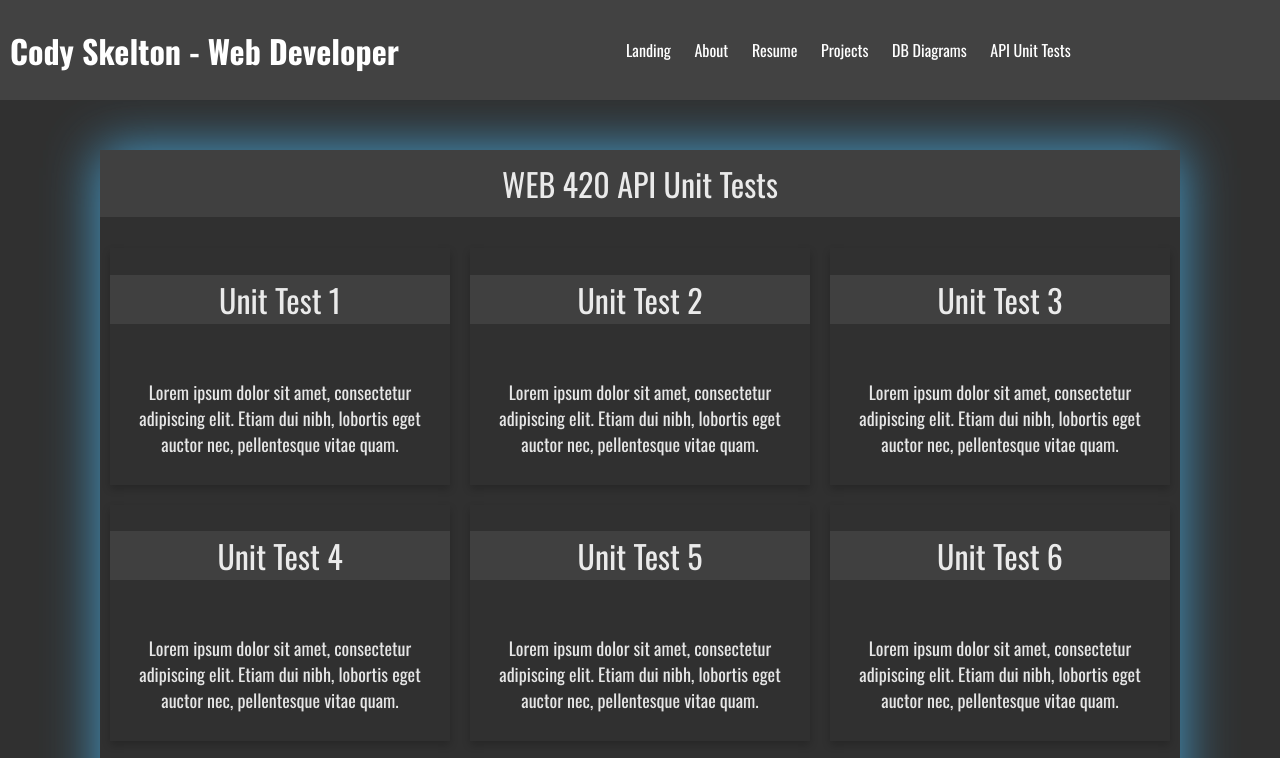
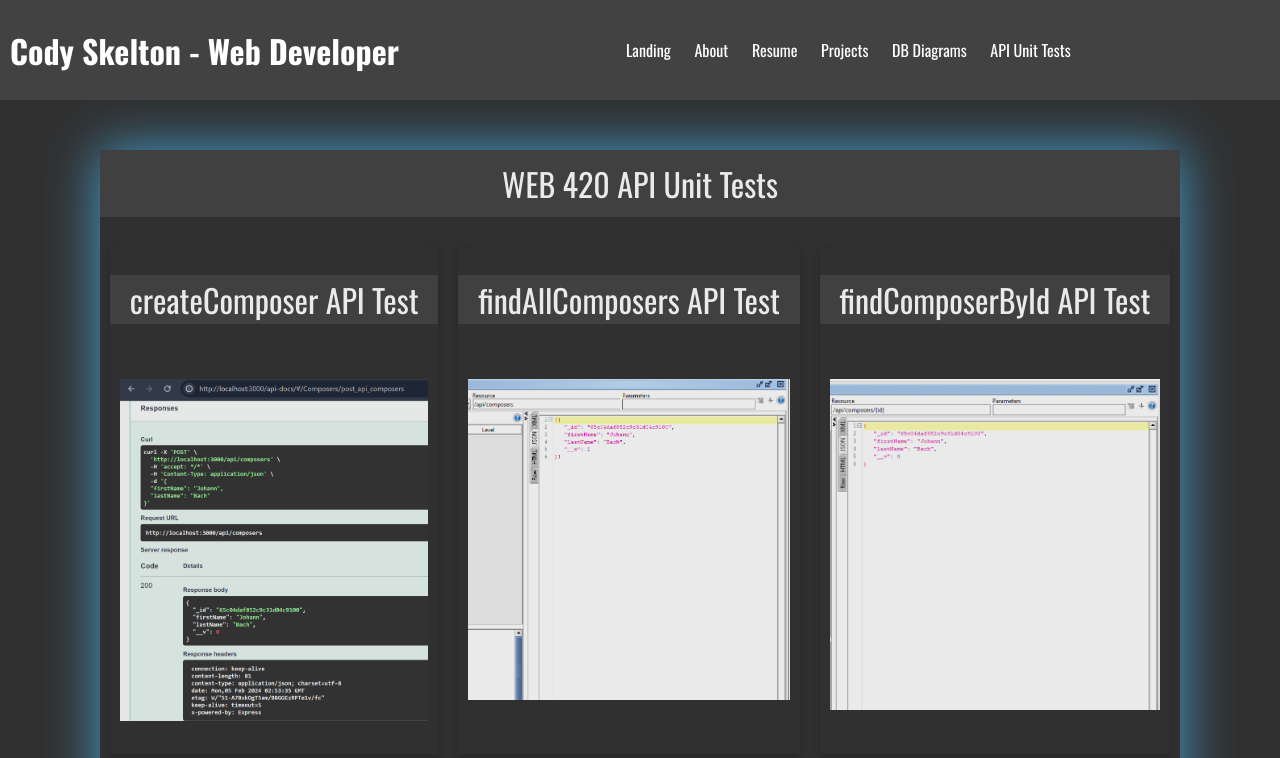
Before and after one commit to CSSkelton/portfolio, a plain HTML site: page api.html in a window 1280 px wide. Shown: the top 758 px of the page. Drawn offline with nearby package versions, Linux system fonts and the light colour scheme.

Commit message:
WEB 420 Week 4 API Tests

```diff
--- a/api.html
+++ b/api.html
@@ -27,28 +27,28 @@
 
             <div class="card-content grid">
                 <div class="card">
-                    <h2 class="card-title">Unit Test 1</h2>
+                    <h2 class="card-title">createComposer API Test</h2>
                     <div class="card-content">
                         <p>
-                            Lorem ipsum dolor sit amet, consectetur adipiscing elit. Etiam dui nibh, lobortis eget auctor nec, pellentesque vitae quam.
+                            <img src="./media/createComposerAPITest.png" alt="create composer api test">
                         </p>
                     </div>
                 </div>
 
                 <div class="card">
-                    <h2 class="card-title">Unit Test 2</h2>
+                    <h2 class="card-title">findAllComposers API Test</h2>
                     <div class="card-content">
                         <p>
-                            Lorem ipsum dolor sit amet, consectetur adipiscing elit. Etiam dui nibh, lobortis eget auctor nec, pellentesque vitae quam.
+                            <img src="./media/findAllComposersAPITest.png" alt="find all composers api test">
                         </p>
                     </div>
                 </div>
 
                 <div class="card">
-                    <h2 class="card-title">Unit Test 3</h2>
+                    <h2 class="card-title">findComposerById API Test</h2>
                     <div class="card-content">
                         <p>
-                            Lorem ipsum dolor sit amet, consectetur adipiscing elit. Etiam dui nibh, lobortis eget auctor nec, pellentesque vitae quam.
+                            <img src="./media/findComposerByIdAPITest.png" alt="find composer by id api test">
                         </p>
                     </div>
                 </div>
```
Also changed, not shown: media/Screenshot 2024-02-04 215416.png (added), media/createComposerAPITest.png (added), media/findAllComposersAPITest.png (added), media/findComposerByIdAPITest.png (added).
